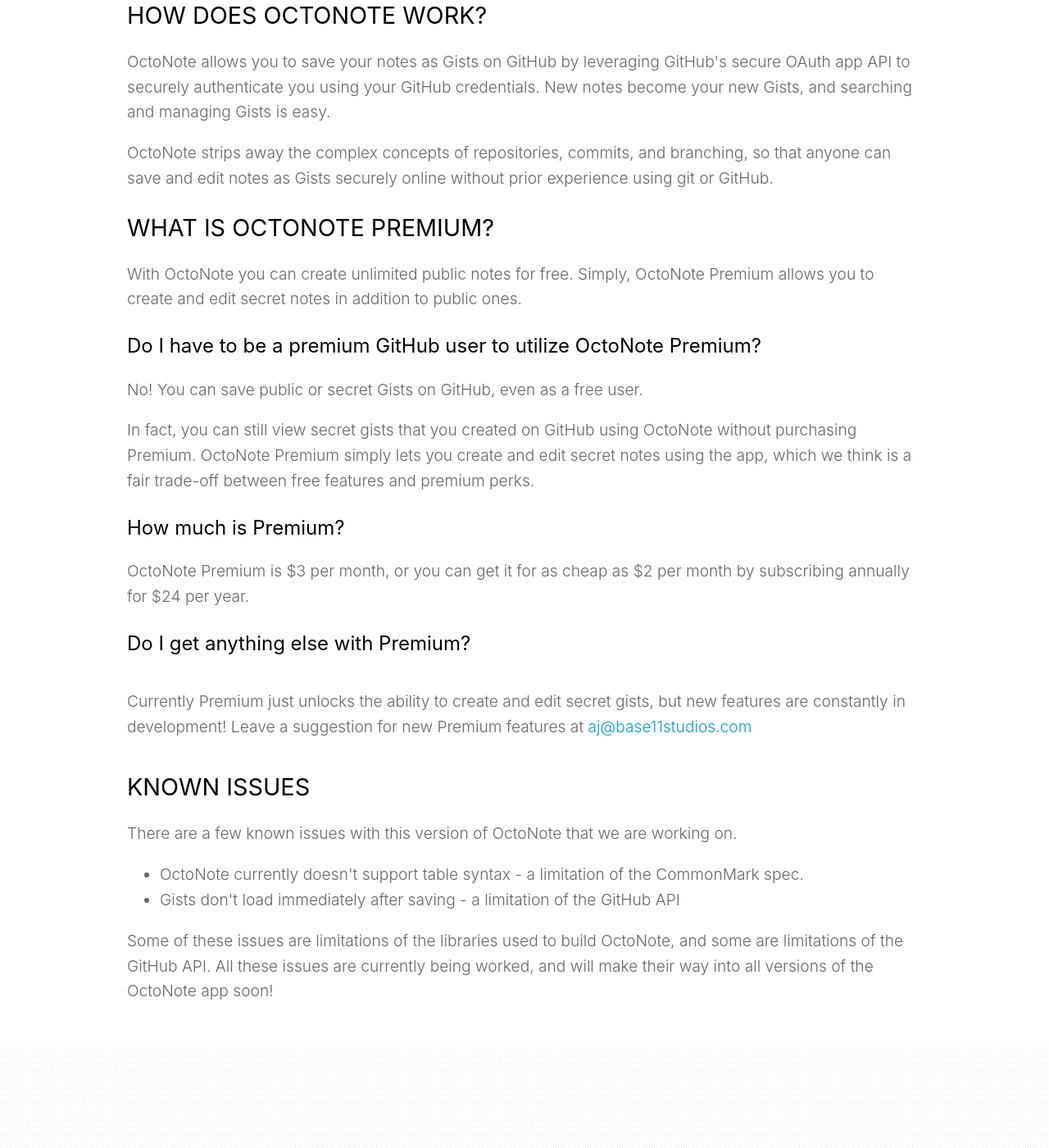
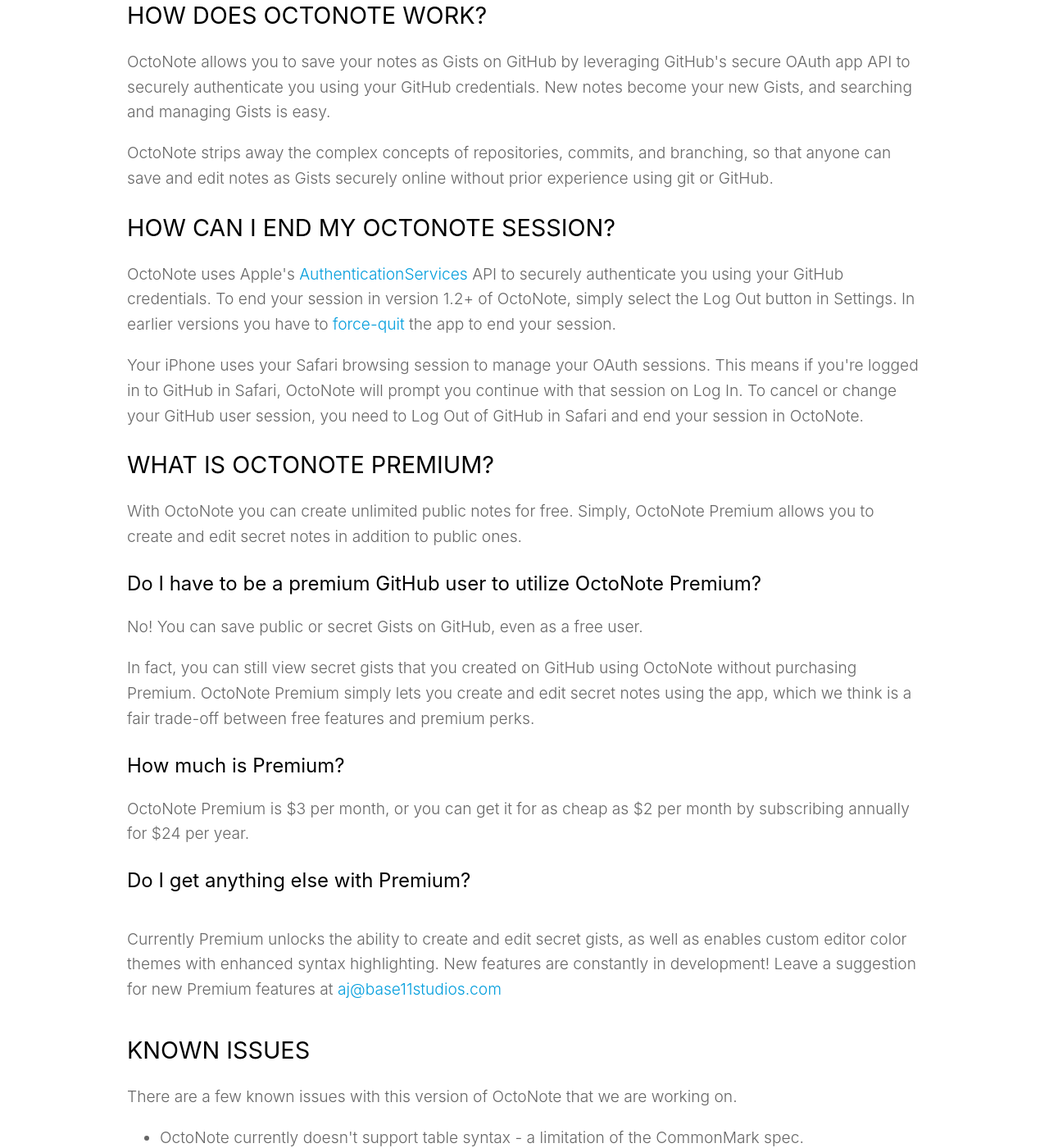
Before and after one commit to Base11Studios/base11site, a Jekyll site: the page built from octonote-faq.html, in a window 1280 px wide and 1400 px high, scrolled down 680 px. Shown: the whole window at 82% size. Built offline with Jekyll 4.4.1, drawn with Linux system fonts in a browser that asks for light colours; nearby versions of some CDN libraries; library files that are not in the unit come from our copies; comment, search, counter and statistics services are not loaded.

Commit message:
Update octonote-faq.html

```diff
--- a/octonote-faq.html
+++ b/octonote-faq.html
@@ -11,10 +11,15 @@
     <p>OctoNote enables you to easily and beautifully write markdown notes and store them on GitHub as GitHub Gists. By stripping away the complexities of GitHub in the browser and putting Gists in the context of note-taking, we unlock powerful markdown note-taking with the power and flexibility of GitHub.</p>
 	</div>
   <div class="container">
-		<h3>HOW DOES OCTONOTE WORK?</h3>
+    <h3>HOW DOES OCTONOTE WORK?</h3>
     <p>OctoNote allows you to save your notes as Gists on GitHub by leveraging GitHub's secure OAuth app API to securely authenticate you using your GitHub credentials. New notes become your new Gists, and searching and managing Gists is easy.</p>
     <p>OctoNote strips away the complex concepts of repositories, commits, and branching, so that anyone can save and edit notes as Gists securely online without prior experience using git or GitHub.</p>
-	</div>
+  </div>
+  <div class="container">
+    <h3>HOW CAN I END MY OCTONOTE SESSION?</h3>
+	  <p>OctoNote uses Apple's <a href="https://developer.apple.com/documentation/authenticationservices">AuthenticationServices</a> API to securely authenticate you using your GitHub credentials. To end your session in version 1.2+ of OctoNote, simply select the Log Out button in Settings. In earlier versions you have to <a href="https://support.apple.com/en-us/HT201330">force-quit</a> the app to end your session.</p>
+	  <p>Your iPhone uses your Safari browsing session to manage your OAuth sessions. This means if you're logged in to GitHub in Safari, OctoNote will prompt you continue with that session on Log In. To cancel or change your GitHub user session, you need to Log Out of GitHub in Safari and end your session in OctoNote.
+  </div>
   <div class="container">
 		<h3>WHAT IS OCTONOTE PREMIUM?</h3>
       <p>With OctoNote you can create unlimited public notes for free. Simply, OctoNote Premium allows you to create and edit secret notes in addition to public ones.</p>
@@ -24,7 +29,7 @@
     <h4>How much is Premium?</h4>
       <p>OctoNote Premium is $3 per month, or you can get it for as cheap as $2 per month by subscribing annually for $24 per year.</p>
     <h4>Do I get anything else with Premium?<h4>
-      <p>Currently Premium just unlocks the ability to create and edit secret gists, but new features are constantly in development!  Leave a suggestion for new Premium features at <a href="mailto:aj@base11studios.com">aj@base11studios.com</a></p>
+      <p>Currently Premium unlocks the ability to create and edit secret gists, as well as enables custom editor color themes with enhanced syntax highlighting.  New features are constantly in development!  Leave a suggestion for new Premium features at <a href="mailto:aj@base11studios.com">aj@base11studios.com</a></p>
   </div>
 	<div class="container">
 	<h3>KNOWN ISSUES</h3>
```
